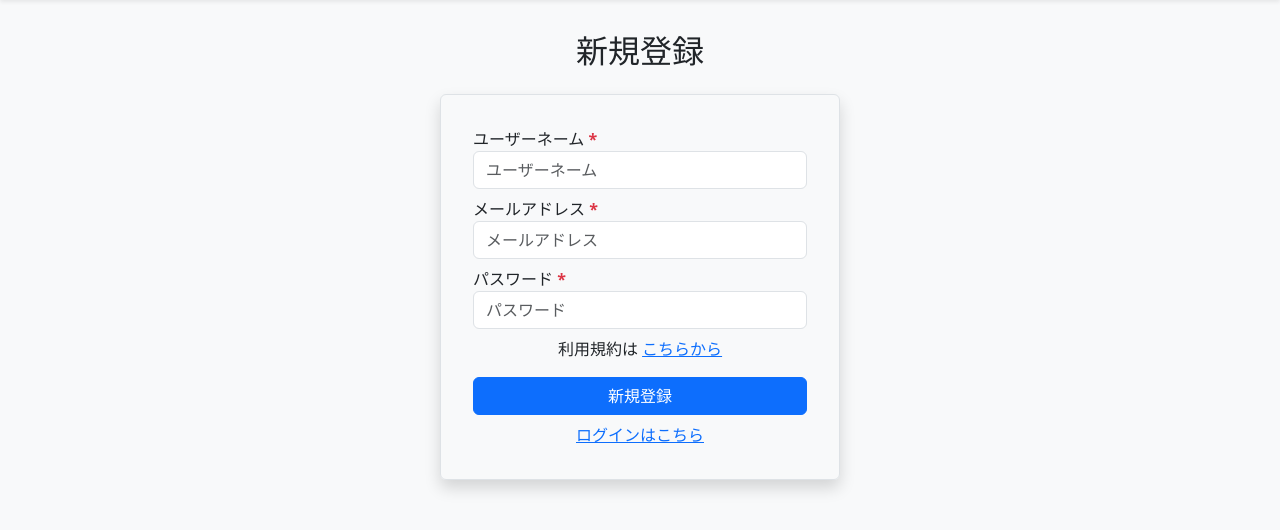
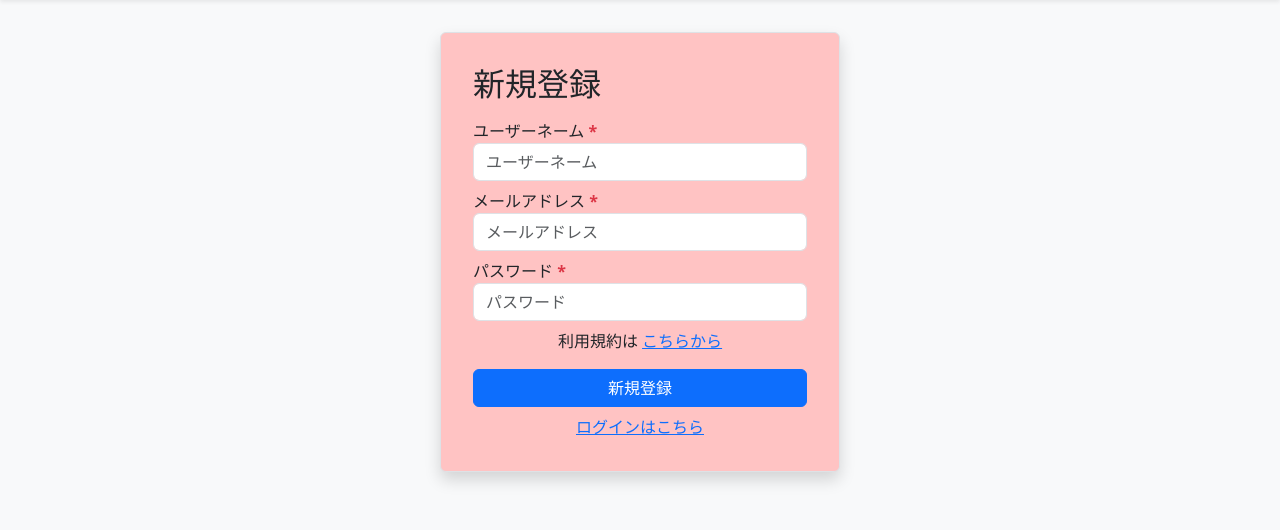
Before and after one commit to asahi703/koko, a PHP site: page /sighin.html in a window 1280 px wide. Shown: the part 64-594 px from the top of the page. Run offline with PHP 8.4, Linux system fonts and the light colour scheme.

Commit message:
新規登録の背景の色を変えた

```diff
--- a/jikkennba/contents/sighin/sighin.html
+++ b/jikkennba/contents/sighin/sighin.html
@@ -81,15 +81,16 @@
     </header>
 
     <!-- メインコンテンツ -->
+     <div class="container sighin-bg d-flex flex-column align-items-center justify-content-center vw-100"></div>
     <div class="container d-flex flex-column align-items-center justify-content-center vw-100">
         <div class="d-flex flex-column justify-content-center align-items-center w-100 mt-md-3">
-            <div class="mb-3">
-                <h2>新規登録</h2>
-            </div>
             <form action="sighin.html" method="post" class="border rounded shadow p-4 w-100 login-form">
                 <input type="hidden" name="func" value="" />
                 <input type="hidden" name="param" value="" />
                 <div class="form-group my-2 px-2 w-100">
+                       <div class="mb-3">
+                <h2>新規登録</h2>
+            </div>
                     <label>ユーザーネーム <span class="text-danger fw-bold">*</span></label>
                     <input type="text" name="user_name" class="form-control" placeholder="ユーザーネーム" required>
                 </div>
--- a/jikkennba/contents/sighin/styleSighin.css
+++ b/jikkennba/contents/sighin/styleSighin.css
@@ -55,4 +55,5 @@ body.bg-light {
 .login-form {
     max-width: 400px;
     width: 100%;
+    background-color: #ffc3c3;
 }
```
